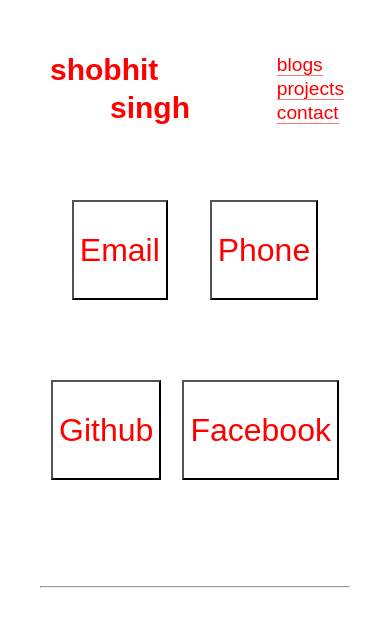
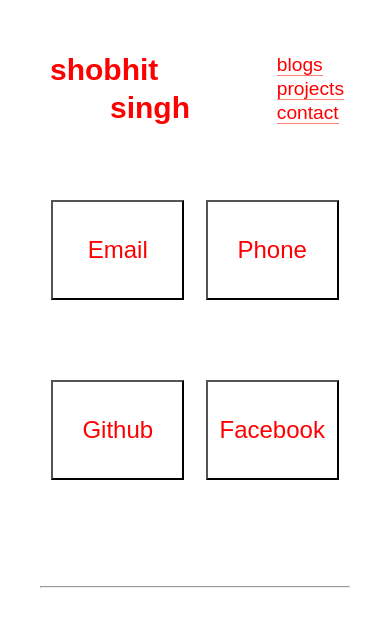
Before and after one commit to shob0/shobhit-old-port, a React (Vite) app: page /contact in a window 390 px wide. Shown: the top 626 px of the page. Built offline with nearby package versions, Linux system fonts and the light colour scheme.

Commit message:
contact page button responsive

```diff
--- a/package.json
+++ b/package.json
@@ -7,7 +7,7 @@
     "build": "parcel build src/index.html",
     "test": "echo \"Error: no test specified\" && exit 1",
     "dev": "parcel src/index.html",
-    "start": "parcel src/index.html"
+    "start": "parcel dist/index.html"
   },
   "repository": {
     "type": "git",
--- a/src/js/Contact.js
+++ b/src/js/Contact.js
@@ -25,7 +25,7 @@
         </div>
       </div>
       <div className="contact">
-        <div>
+        <div className="btn-div">
           <a href="https://github.com/shob0" title="https://github.com/shob0">
             <button className="btn  textColor contact-btn">
               <span className="large-text">Github</span>
--- a/src/style.css
+++ b/src/style.css
@@ -176,6 +176,21 @@
   .wip-p {
     font-size: 50px;
   }
+
+  .contact-btn {
+    width: 10em;
+  }
+
+  .large-text {
+    font-size: x-large;
+  }
+}
+
+@media (max-width: 324px) {
+  .contact {
+    display: block;
+    margin-left: 20%;
+  }
 }
 
 @media (min-width: 930px) {
```
